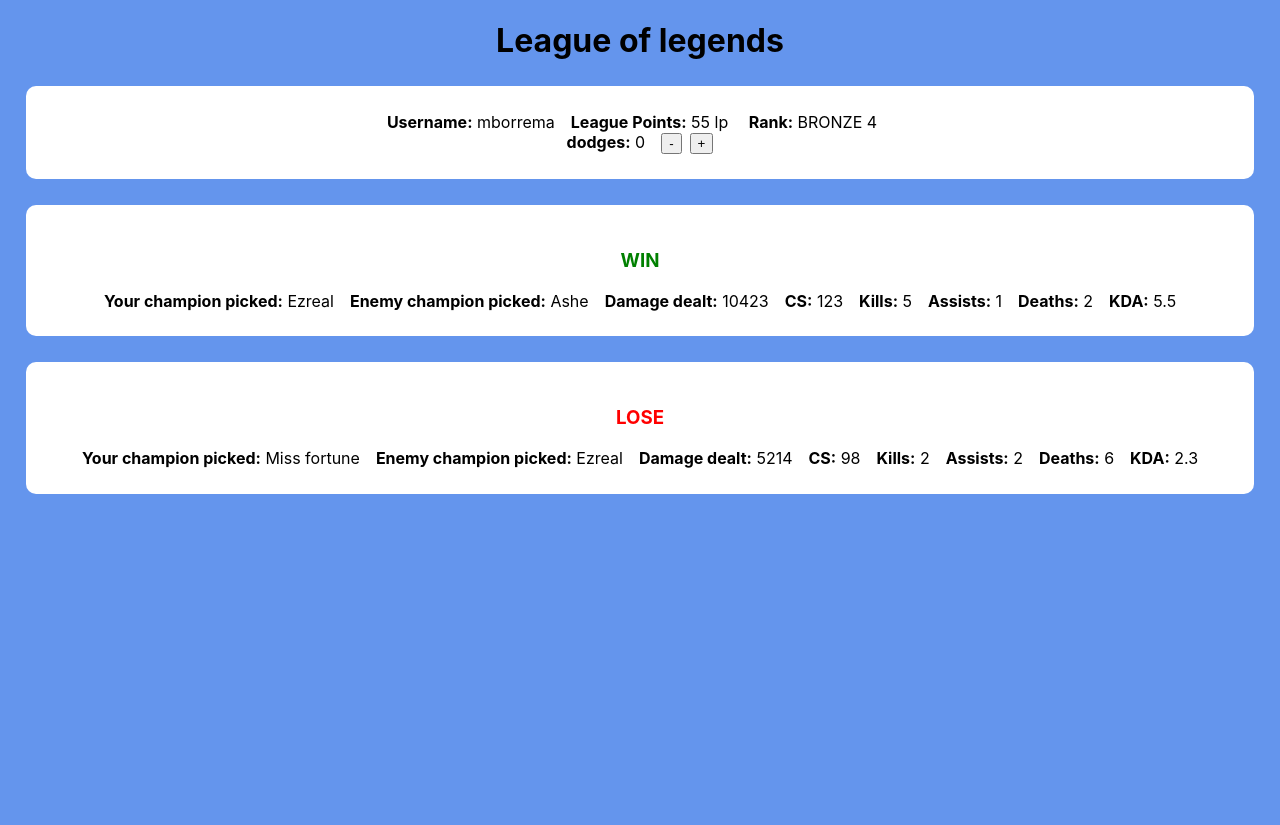
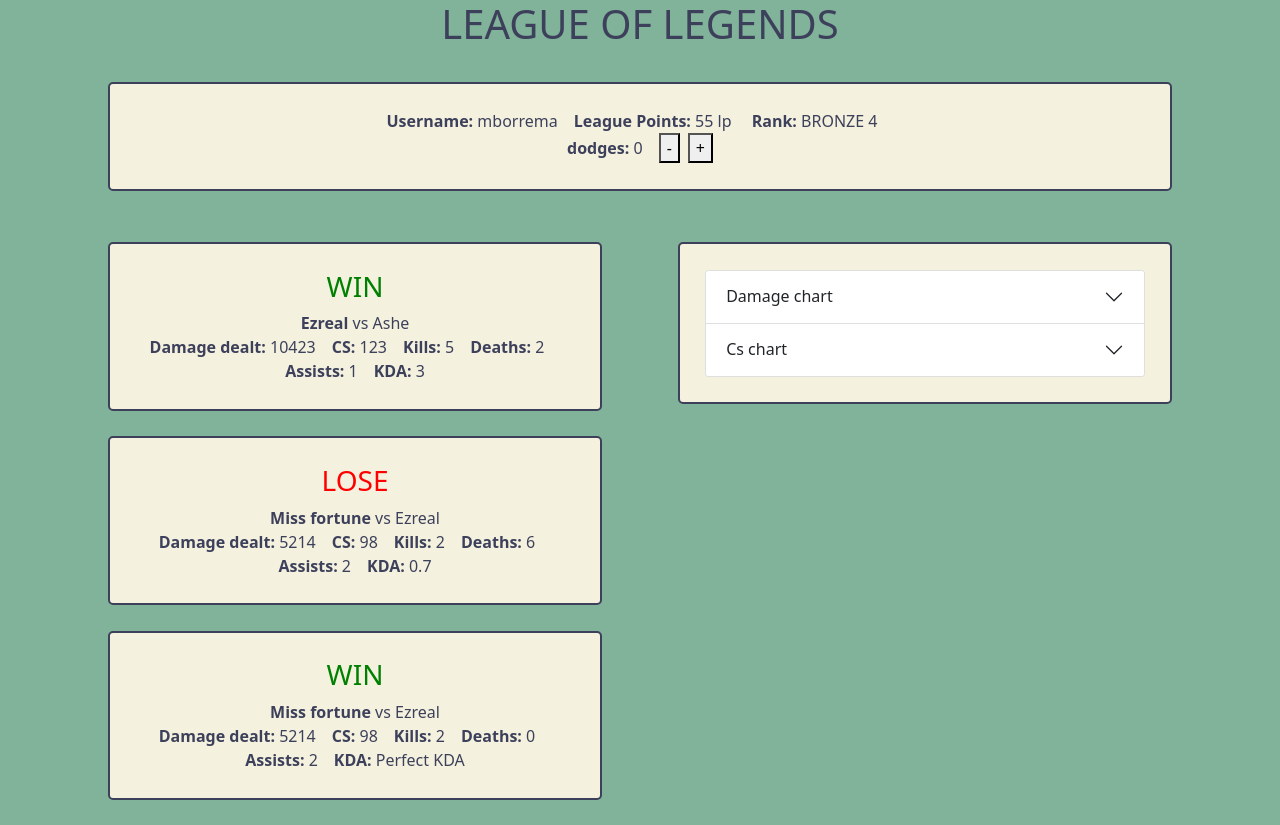
Before and after one commit to mborremansTM/eindopdrachtDW, a React (Create React App) app: page / in a window 1280 px wide. Before the commit the page ends 800 px from the top, so only its background shows below. Built offline with nearby package versions, Linux system fonts and the light colour scheme.

Commit message:
tussenresultaat2

```diff
--- a/package.json
+++ b/package.json
@@ -7,10 +7,14 @@
     "@testing-library/jest-dom": "^5.14.1",
     "@testing-library/react": "^11.2.7",
     "@testing-library/user-event": "^12.8.3",
+    "bootstrap": "^5.0.2",
     "gh-pages": "^3.2.3",
+    "normalize.css": "^8.0.1",
     "react": "^17.0.2",
+    "react-bootstrap": "^2.0.0-rc.1",
     "react-dom": "^17.0.2",
     "react-scripts": "4.0.3",
+    "recharts": "^2.1.5",
     "web-vitals": "^1.1.2"
   },
   "scripts": {
--- a/src/App.css
+++ b/src/App.css
@@ -1,13 +1,15 @@
 body {
   text-align: center;
-  background-color: cornflowerblue;
+  background-color: #81B29A ;
+  color: #3D405B ;
 }
 
 .section {
   margin: 2vw;
   padding: 2vw;
-  border-radius: 10px;
-  background-color: white;
+  border-radius: 5px;
+  background-color: #F4F1DE;
+  border: 2px solid #3D405B;
 }
 
 .win {
@@ -16,3 +18,6 @@
 .lose {
   color: red;
 }
+.test{
+  background-color: #81B29A;
+}
--- a/src/App.js
+++ b/src/App.js
@@ -1,17 +1,40 @@
+import 'bootstrap/dist/css/bootstrap.min.css';
 import './App.css';
-import {Games} from "./components/Games";
-import {GAME} from "./data/data";
+import { Games} from "./components/Games";
+import {GAMES} from "./data/data";
 import {PROFILE} from "./data/data";
 import {Profile} from "./components/Profile";
+import {Accordion, Col, Container, Row} from "react-bootstrap";
+
+import {ChartDamage} from "./components/ChartDamage";
+import {ChartCs} from "./components/ChartCs";
+import {Section} from "./components/Section";
 
 function App() {
   return (
-      <div>
-        <h1>League of legends</h1>
-          <Profile profile={PROFILE}/>
-          <Games games={GAME}/>
+      <Container>
+        <h1>LEAGUE OF LEGENDS</h1>
+          <Row>
+              <Col>
+                  <Profile profile={PROFILE}/>
+              </Col>
+          </Row>
+          <Row>
+              <Col xs={6}>
+                  <Games games={GAMES}/>
+              </Col>
+              <Col>
+                  <Section>
+                      <Accordion>
+                          <ChartDamage/>
+                          <ChartCs/>
+                      </Accordion>
+                  </Section>
+              </Col>
 
-      </div>
+
+          </Row>
+      </Container>
 
   );
 }
--- /dev/null
+++ b/src/components/ChartCs.js
@@ -0,0 +1,32 @@
+import {BarChart, Bar, XAxis, YAxis, Tooltip} from 'recharts';
+import {Accordion} from "react-bootstrap";
+
+
+export function ChartCs(props) {
+    const data = [
+        {
+            id: '1',
+            cs: 103,
+        },
+        {
+            id: '2',
+            cs: 78,
+        }
+    ];
+
+    return <Accordion.Item eventKey="0">
+        <Accordion.Header>Cs chart</Accordion.Header>
+        <Accordion.Body>
+            <div id="example-collapse-text">
+                <BarChart width={400} height={200} data={data}>
+                    <XAxis dataKey="id" label={{value: 'Games', position: 'insideBottomRight', offset: 0}}
+                           scale="band"/>
+                    <YAxis label={{value: 'Cs', angle: -90, position: 'insideLeft'}}/>
+                    <Tooltip/>
+                    <Bar dataKey="cs" barSize={30} fill="#3D405B"/>
+                </BarChart>
+            </div>
+        </Accordion.Body>
+    </Accordion.Item>
+
+}
--- /dev/null
+++ b/src/components/ChartDamage.js
@@ -0,0 +1,32 @@
+import { BarChart, Bar, XAxis, YAxis, Tooltip} from 'recharts';
+import {Accordion} from "react-bootstrap";
+
+
+
+export function ChartDamage(props){
+    const data = [
+        {
+            id: '1',
+            damage: 10512,
+        },
+        {
+            id: '2',
+            damage: 2500,
+        }
+    ];
+
+    return <Accordion.Item eventKey="1">
+        <Accordion.Header>Damage chart</Accordion.Header>
+        <Accordion.Body>
+            <div id="example-collapse-text">
+                <BarChart width={400} height={200} data={data}>
+                    <XAxis dataKey="id"  label={{ value: 'Games', position: 'insideBottomRight', offset: 0 }} scale="band" />
+                    <YAxis label={{ value: 'Damage', angle: -90, position: 'insideLeft' }}/>
+                    <Tooltip/>
+                    <Bar dataKey="damage" barSize={30} fill="#3D405B"/>
+                </BarChart>
+            </div>
+        </Accordion.Body>
+    </Accordion.Item>
+
+}
--- a/src/components/Games.js
+++ b/src/components/Games.js
@@ -2,30 +2,22 @@
 
 export function Game(props) {
     const {game} = props;
-
-    if (game.result){
     return <Section>
         <Color result={game.result}/>
-            <strong>Your champion picked:</strong> {game.champion}
-            &emsp;
-            <strong>Enemy champion picked:</strong> {game.enemy}
-            &emsp;
+        <strong>{game.champion}</strong> vs {game.enemy}
+        <br/>
         <strong>Damage dealt:</strong> {game.damage}
         &emsp;
         <strong>CS:</strong> {game.cs}
         &emsp;
         <strong>Kills:</strong> {game.kills}
         &emsp;
+        <strong>Deaths:</strong> {game.death}
+        &emsp;
         <strong>Assists:</strong> {game.assist}
-            &emsp;
-            <strong>Deaths:</strong> {game.death}
         &emsp;
         <strong>KDA:</strong> <CountKDA kills={game.kills} deaths={game.death} assists={game.assist}/>
     </Section>
-    }
-    else return null
-
-
 }
 
 export function Games(props) {
@@ -46,15 +38,22 @@
     if (result === "LOSE") {
         return <h3 className="lose">{result}</h3>
     }
+    else return null;
 }
 
 function CountKDA(props) {
     const {kills, deaths, assists} = props;
-    let kda = kills + assists / deaths;
-
-    function afronden(getal){
-        return Math.round(getal*10)/10
+    let kda;
+    if (deaths === 0) {
+        kda = "Perfect KDA"
+    } else {
+        kda = afronden((kills + assists) / deaths);
     }
 
-    return afronden(kda)
+
+    function afronden(getal) {
+        return Math.round(getal * 10) / 10
     }
+
+    return kda
+}
--- a/src/data/data.js
+++ b/src/data/data.js
@@ -1,5 +1,6 @@
-export const GAME = [
+export const GAMES = [
     {
+        id: "1",
         champion: "Ezreal",
         enemy: "Ashe",
         damage: 10423,
@@ -10,6 +11,7 @@
         death: 2
     },
     {
+        id: "2",
         champion: "Miss fortune",
         enemy: "Ezreal",
         damage: 5214,
@@ -19,15 +21,18 @@
         assist: 2,
         death: 6
     },
+
     {
-        champion: "Ezreal",
-        enemy: "Ashe",
-        damage: 10423,
-        cs: 123,
-        kills: 5,
-        assist: 1,
-        death: 2
-    }
+        id: "3",
+        champion: "Miss fortune",
+        enemy: "Ezreal",
+        damage: 5214,
+        cs: 98,
+        result: "WIN",
+        kills: 2,
+        assist: 2,
+        death: 0
+    },
 ];
 
 export const PROFILE =
```
Also changed, not shown: src/components/Damages.js (added, +16 -0 lines), src/components/SectionChart.js (added, +14 -0 lines), 1 other file (tests, documents, lock files or other folders). Lines whose indentation alone changed are shown as unchanged.
